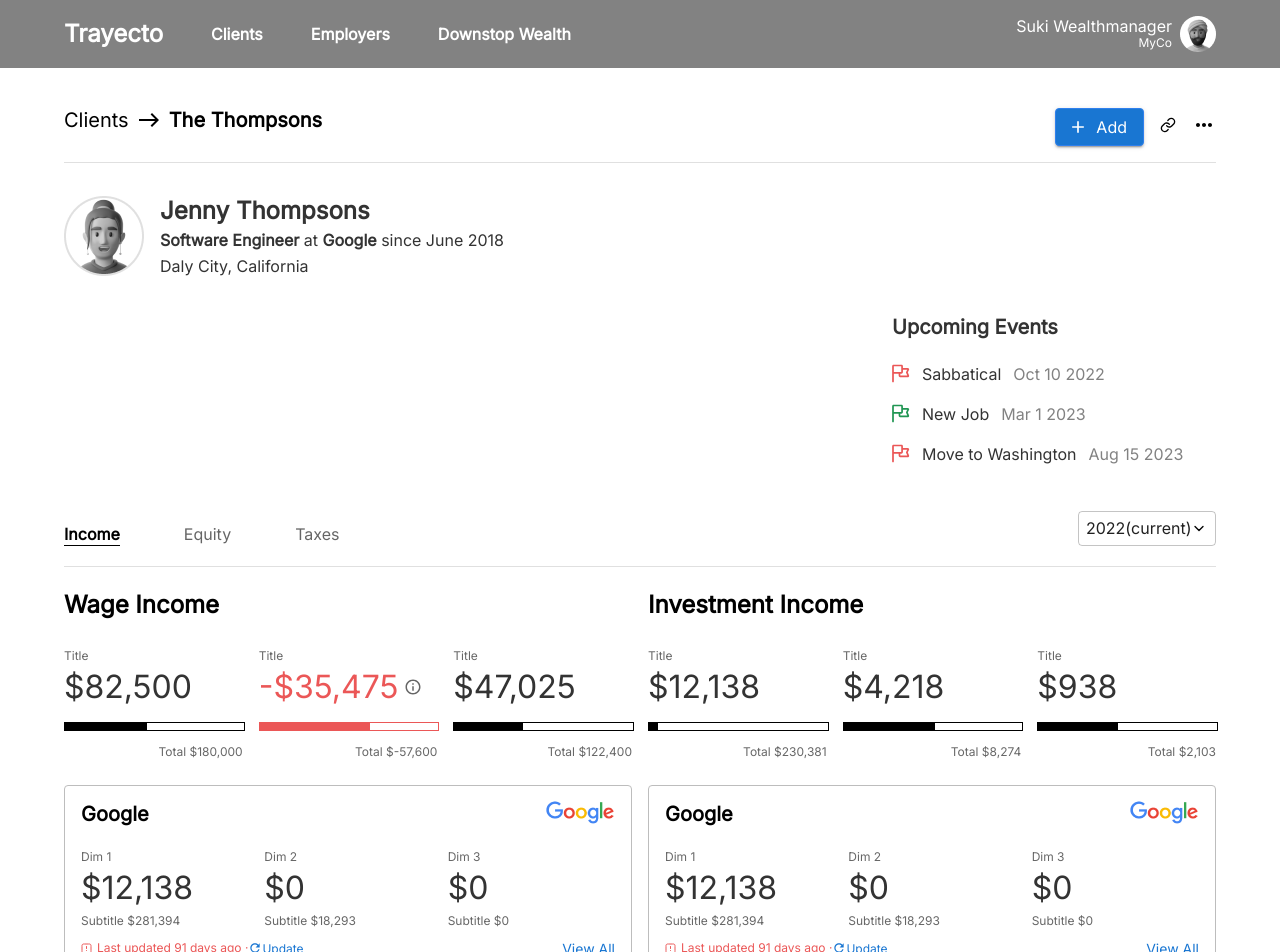
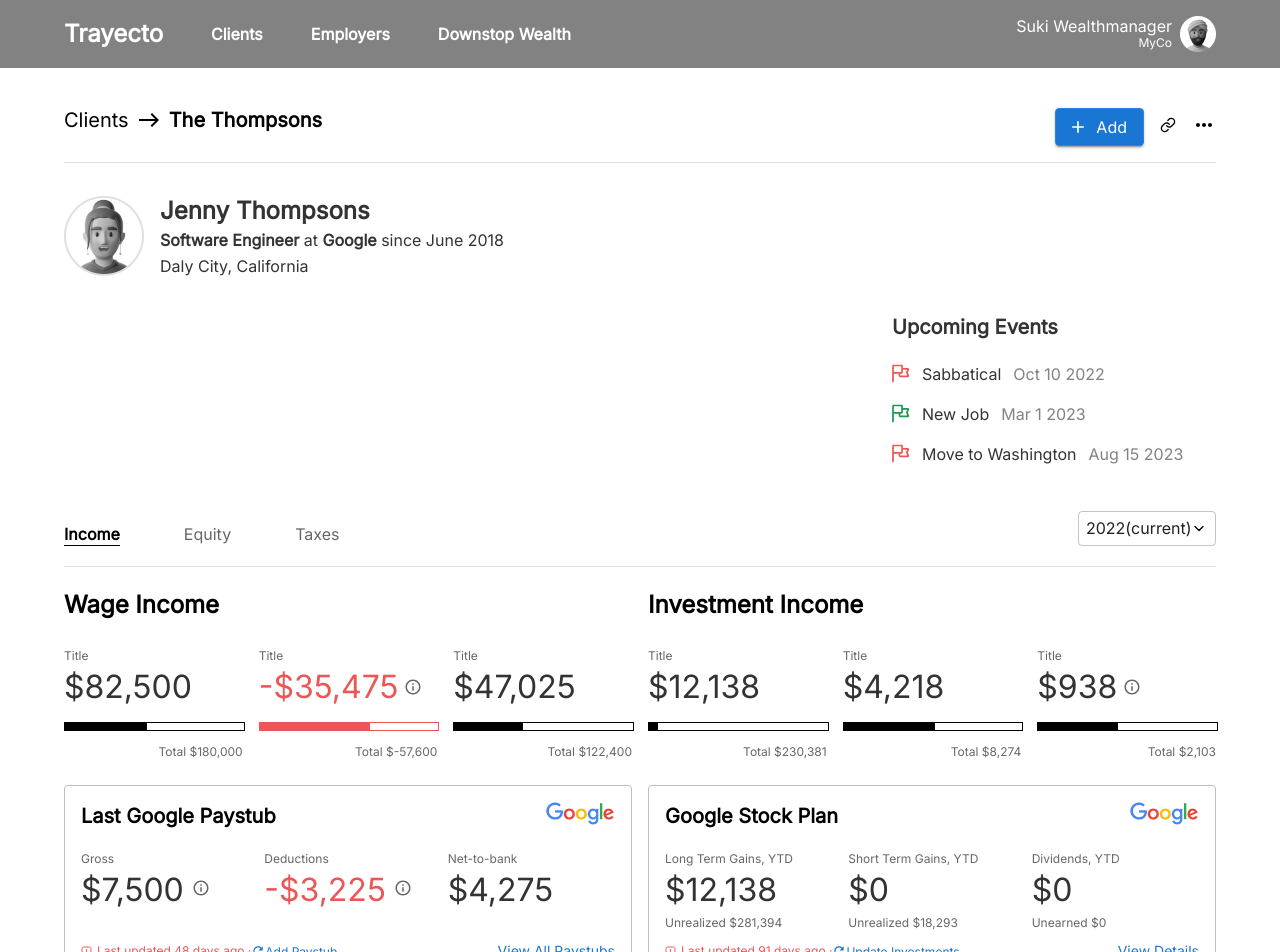
Before and after one commit to sriet/React-classic-components, a React (Create React App) app: page /household in a window 1280 px wide. Shown: the top 952 px of the page. Built offline with nearby package versions, Linux system fonts and the light colour scheme; what react-plotlyjs would draw is missing.

Commit message:
add household page

```diff
--- a/src/App.js
+++ b/src/App.js
@@ -475,11 +475,31 @@
 
   //Frame 14
   const GoogleProps = {
+    title: 'Last Google Paystub',
+    icon: 'google',
     dims: [
-      { dim: 12138, subTitle: 281394 },
-      { dim: 0, subTitle: 18293 },
-      { dim: 0, subTitle: 0 },
+        {
+            title: 'Gross',
+            value: 7500,
+            info: 1,
+            subtitle: '',
+        },
+        {
+            title: 'Deductions',
+            value: -3225,
+            info: 1,
+            subtitle: '',
+        },
+        {
+            title: 'Net-to-bank',
+            value: 4275,
+            info: 0,
+            subtitle: '',
+        },
     ],
+    updated: 48,
+    link_1:['Add Paystub', ''],
+    link_2:['View All Paystubs', '']
   };
 
   //Frame 27
--- a/src/components/Google/index.js
+++ b/src/components/Google/index.js
@@ -1,13 +1,17 @@
 import * as React from "react";
 import PropTypes from "prop-types";
 import {
-  Container,
   Grid,
   Link,
   Typography,
   Stack,
+  styled,
+  Modal,
+  Box,
 } from "@mui/material";
+import Tooltip, { tooltipClasses } from '@mui/material/Tooltip';
 import RefreshOutlinedIcon from '@mui/icons-material/RefreshOutlined';
+import InfoOutlinedIcon from '@mui/icons-material/InfoOutlined';
 import { AlertSquareIcon } from "../commons/icon/multipleIcons";
 import {
   BoxPanel,
@@ -15,35 +19,105 @@
   PriceLabel,
   PriceValue,
 } from "../commons/styledComponents";
+import ToolTip from "../ToolTip";
 
+
+const ToolTipProps = {
+  data: [
+    { item: "item 1", value: 817 },
+    { item: "item 2", value: 121 },
+  ],
+};
+
+const HtmlTooltip = styled(({ className, ...props }) => (
+  <Tooltip {...props} arrow classes={{ popper: className }} />
+))(({ theme }) => ({
+  [`& .${tooltipClasses.arrow}`]: {
+    color: '#E0E0E0',
+  },
+  [`& .${tooltipClasses.tooltip}`]: {
+    backgroundColor: '#E0E0E0',
+    color: 'rgba(0, 0, 0, 0.87)',
+    fontSize: theme.typography.pxToRem(12),
+    border: '1px solid #dadde9',
+  },
+}));
+
+const style = {
+  position: 'absolute',
+  top: '50%',
+  left: '50%',
+  transform: 'translate(-50%, -50%)',
+  width: '80%',
+  bgcolor: '#fff',
+  boxShadow: 24,
+  outline:0
+};
 const Google = ( props ) => {
+
+  const [open, setOpen] = React.useState(false);
+  const handleOpen = () => setOpen(true);
+  const handleClose = () => setOpen(false);
 
   return (
     <BoxPanel p={2} pt="6px">
       <Grid container spacing='10px'>
         <Grid item xs={12}>
           <Grid container alignItems='center'>
-            <Grid item flexGrow='1'>
-              <TypoItem variant="subtitle2">Google</TypoItem>
+            <Grid item flexGrow='1' py="10px">
+              <TypoItem variant="subtitle2">{props.title}</TypoItem>
             </Grid>
             <Grid item>
-              <img src="Google.png" alt=""></img>
+              <img src={props.logo} alt=""></img>
             </Grid>
           </Grid>
         </Grid>
         <Grid item xs={12}>
           <Grid container spacing={2}>
-            {props.dims.map((item, index)=>(
+            {props.dims.map((list, index)=>(
               <Grid item xs={'auto'} md={4} key={index}>
                 <Grid container spacing="4px">
                   <Grid item xs={12}>
-                    <PriceLabel>Dim {index+1}</PriceLabel>
+                    <PriceLabel>{list.title}</PriceLabel>
                   </Grid>
-                  <Grid container item xs={12}>
-                    <PriceValue>${item.dim.toLocaleString('en-US')}</PriceValue>
+                  <Grid container item xs={12} spacing={1} alignItems="center">
+                    <Grid item>
+                      {
+                        list.value < 0 &&
+                        (
+                          <PriceValue sx={{color:'#EB5757'}}>-${Math.abs(list.value).toLocaleString('en-US')}</PriceValue>
+                        ) ||
+                        (
+                          <PriceValue>${list.value.toLocaleString('en-US')}</PriceValue>
+                        )
+                      }
+                    </Grid>
+                    <Grid item>
+                      {
+                        list.info === 1 &&
+                        (
+                        <HtmlTooltip
+                          title={
+                            <React.Fragment>
+                              <ToolTip {...ToolTipProps} />
+                            </React.Fragment>
+                          }
+                        >
+                            <InfoOutlinedIcon sx={{fontSize:"18px"}} />
+                        </HtmlTooltip>
+                        )
+                      }
+                    </Grid>
                   </Grid>
                   <Grid item xs={12}>
-                    <PriceLabel>Subtitle ${item.subTitle.toLocaleString('en-US')}</PriceLabel>
+                    {
+                      list.subtitle !=='' &&
+                      (
+                      <PriceLabel>{list.subtitle[0]} ${list.subtitle[1].toLocaleString('en-US')}</PriceLabel>
+                      ) || (
+                      <PriceLabel><br/></PriceLabel>
+                      )
+                    }
                   </Grid>
                 </Grid>
               </Grid>
@@ -57,7 +131,7 @@
                 <Stack direction='row' className="align-items-center" spacing='5px'>
                   <AlertSquareIcon />
                   <Typography fontSize='0.75rem' lineHeight="14.52px" color="#EB5757">
-                    Last updated 91 days ago ·
+                    Last updated {props.updated} days ago ·
                   </Typography>
                 </Stack>
                 <Stack direction='row' color='#2F80ED' className="align-items-center"  >
@@ -67,22 +141,41 @@
                       cursor: "pointer",
                       textDecorationColor: "#2F80ED",
                     }}
+                    onClick={handleOpen}
                   >
                     <RefreshOutlinedIcon fontSize="9px" />
                     <Typography fontSize='0.75rem' lineHeight="15px">
-                      Update
+                      {props.link_1[0]}
                     </Typography>
                   </Link>
                 </Stack>
               </Stack>
               <Stack  >
                 <Link className='cursor'>
-                  View All
+                  {props.link_2[0]}
                 </Link>
               </Stack>
             </Stack>
         </Grid>
       </Grid>
+
+      {/* Modal */}
+
+      <Modal
+        open={open}
+        onClose={handleClose}
+        aria-labelledby="modal-modal-title"
+        aria-describedby="modal-modal-description"
+      >
+        <Box sx={style}>
+          <Typography id="modal-modal-title" variant="h6" component="h2">
+            Text in a modal
+          </Typography>
+          <Typography id="modal-modal-description" sx={{ mt: 2 }}>
+            Duis mollis, est non commodo luctus, nisi erat porttitor ligula.
+          </Typography>
+        </Box>
+      </Modal>
     </BoxPanel>
   );
 };
--- a/src/components/PriceProgress/index.js
+++ b/src/components/PriceProgress/index.js
@@ -1,8 +1,10 @@
 import * as React from "react";
 import PropTypes from "prop-types";
 import {
-  Grid,
+  Grid, styled,
 } from "@mui/material";
+import Tooltip, { tooltipClasses } from '@mui/material/Tooltip';
+
 import InfoOutlinedIcon from '@mui/icons-material/InfoOutlined';
 import {
   BoxPanel,
@@ -10,6 +12,28 @@
   PriceValue,
 } from "../commons/styledComponents";
 import PriceBar from "../commons/priceBar";
+import ToolTip from "../ToolTip";
+
+const ToolTipProps = {
+  data: [
+    { item: "Qualified", value: 817 },
+    { item: "Non-Qualified", value: 121 },
+  ],
+};
+
+const HtmlTooltip = styled(({ className, ...props }) => (
+  <Tooltip {...props} arrow classes={{ popper: className }} />
+))(({ theme }) => ({
+  [`& .${tooltipClasses.arrow}`]: {
+    color: '#E0E0E0',
+  },
+  [`& .${tooltipClasses.tooltip}`]: {
+    backgroundColor: '#E0E0E0',
+    color: 'rgba(0, 0, 0, 0.87)',
+    fontSize: theme.typography.pxToRem(12),
+    border: '1px solid #dadde9',
+  },
+}));
 
 const PriceProgress = (props) => {
 
@@ -22,8 +46,18 @@
         <Grid py="4px" className="align-items-center" item xs={12}>
           <PriceValue pr='5.5px' sx={{color:(props.price<0 && '#EB5757')}}>{((props.price<0 && '-')||'')+`$`+Math.abs(props.price).toLocaleString('en-US')}</PriceValue>
           {
-            (props.price<0 &&
-              <InfoOutlinedIcon className="font-18" />)
+            (props.info === 1 &&
+
+              <HtmlTooltip
+                title={
+                  <React.Fragment>
+                    <ToolTip {...ToolTipProps} />
+                  </React.Fragment>
+                }
+              >
+                  <InfoOutlinedIcon sx={{fontSize:"18px"}} />
+              </HtmlTooltip>
+            )
           }
         </Grid>
       </Grid>
--- a/src/components/ToolTip/index.js
+++ b/src/components/ToolTip/index.js
@@ -31,9 +31,8 @@
   }
 
   return (
-    <Container>
-      <GrayBoxPanel width='181px' position='relative' color='#000000 !important' px='12px !important'>
-      <div className={classes.marker}></div>
+    <GrayBoxPanel maxWidth='180px' position='relative' color='#000000 !important' p='12px'>
+      {/* <div className={classes.marker}></div> */}
       <Grid container spacing='4px'>
         {props.data.map((item, index)=>(
           <Grid item xs={12} key={index}>
@@ -59,7 +58,6 @@
         </Grid>
       </Grid>
     </GrayBoxPanel>
-    </Container>
   );
 };
 
--- a/src/components/commons/styledComponents/index.js
+++ b/src/components/commons/styledComponents/index.js
@@ -21,9 +21,7 @@
 export const GrayBoxPanel = styled(Box)(({ theme }) => ({
     backgroundColor: theme.palette.mode === 'dark' ? '#1A2027' : '#E0E0E0',
     ...theme.typography.body2,
-    margin: theme.spacing(3),
     borderRadius:'4px',
-    padding:'16px 35px',
     textAlign: 'left',
     color: theme.palette.text.secondary,
     elevation: 0
--- a/src/pages/HouseHold/Income.js
+++ b/src/pages/HouseHold/Income.js
@@ -8,14 +8,17 @@
     {
         price: 82500,
         totalPrice: 180000,
+        info:0
     },
     {
         price: -35475,
         totalPrice: -57600,
+        info:1
     },
     {
         price: 47025,
         totalPrice: 122400,
+        info:0
     },
 ]
 
@@ -23,23 +26,102 @@
     {
         price: 12138,
         totalPrice: 230381,
+        info:0
     },
     {
         price: 4218,
         totalPrice: 8274,
+        info:0
     },
     {
         price: 938,
         totalPrice: 2103,
+        info:1
     },
 ]
 
-const GoogleProps = {
+const GoogleProps1 = {
+    title: 'Last Google Paystub',
+    logo: 'Google.png',
     dims: [
-      { dim: 12138, subTitle: 281394 },
-      { dim: 0, subTitle: 18293 },
-      { dim: 0, subTitle: 0 },
+        {
+            title: 'Gross',
+            value: 7500,
+            info: 1,
+            subtitle: '',
+        },
+        {
+            title: 'Deductions',
+            value: -3225,
+            info: 1,
+            subtitle: '',
+        },
+        {
+            title: 'Net-to-bank',
+            value: 4275,
+            info: 0,
+            subtitle: '',
+        },
     ],
+    updated: 48,
+    link_1:['Add Paystub', ''],
+    link_2:['View All Paystubs', '']
+};
+
+const GoogleProps2 = {
+    title: 'Google Stock Plan',
+    logo: 'Google.png',
+    dims: [
+        {
+            title: 'Long Term Gains, YTD',
+            value: 12138,
+            info: 0,
+            subtitle: ['Unrealized', 281394],
+        },
+        {
+            title: 'Short Term Gains, YTD',
+            value: 0,
+            info: 0,
+            subtitle: ['Unrealized', 18293],
+        },
+        {
+            title: 'Dividends, YTD',
+            value: 0,
+            info: 0,
+            subtitle: ['Unearned', 0],
+        },
+    ],
+    updated: 91,
+    link_1:['Update Investments', ''],
+    link_2:['View Details', '']
+};
+
+const GoogleProps3 = {
+    title: 'TD Ameritrade Brokerage',
+    logo: 'Ameritrade.png',
+    dims: [
+        {
+            title: 'Long Term Gains, YTD',
+            value: 0,
+            info: 0,
+            subtitle: ['Unrealized', 28281],
+        },
+        {
+            title: 'Short Term Gains, YTD',
+            value: 829,
+            info: 0,
+            subtitle: ['Unrealized', 2184],
+        },
+        {
+            title: 'Dividends, YTD',
+            value: 938,
+            info: 0,
+            subtitle: ['Unearned', 1271],
+        },
+    ],
+    updated: 2,
+    link_1:['Update Investments', ''],
+    link_2:['View Details', '']
 };
 
 const Income = () => {
@@ -63,7 +145,7 @@
                         </Grid>
                     </Grid>
                     <Grid item xs={12}>
-                        <Google {...GoogleProps} />
+                        <Google {...GoogleProps1} />
                     </Grid>
                     <Grid item xs={12}>
                         <Button
@@ -99,10 +181,10 @@
                         </Grid>
                     </Grid>
                     <Grid item xs={12}>
-                        <Google {...GoogleProps} />
+                        <Google {...GoogleProps2} />
                     </Grid>
                     <Grid item xs={12}>
-                        <Google {...GoogleProps} />
+                        <Google {...GoogleProps3} />
                     </Grid>
                 </Grid>
             </Grid>
```
Also changed, not shown: public/Ameritrade.png (added). Lines whose indentation alone changed are shown as unchanged.
